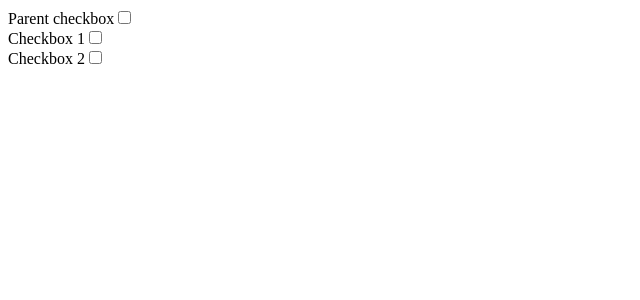
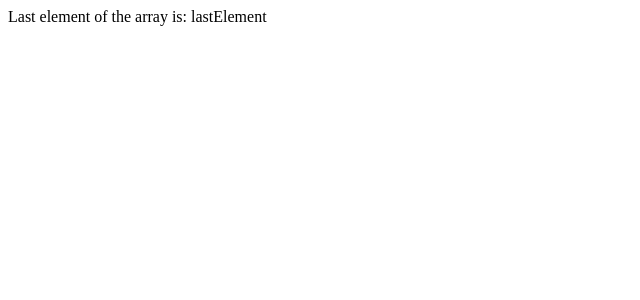
Before and after one commit to ankhzaq/stackoverflow-questions, a React (Create React App) app in the folder reactv17-questions/: page / in a window 1280 px wide. Shown: the top 300 px of the page, without its empty margins (0-640 px from the left). Built offline with nearby package versions, Linux system fonts and the light colour scheme.

Commit message:
feature - question 17

```diff
--- /dev/null
+++ b/reactv17-questions/src/Questions/Question17.jsx
@@ -0,0 +1,35 @@
+/*
+Doc: https://reactjs.org/tutorial/tutorial.html#lifting-state-up
+Question: Pass props and use ID again
+Url: https://stackoverflow.com/questions/71970219/pass-props-and-use-id-again
+ */
+
+import React  from 'react';
+
+function ChildComponent(props) {
+  const { data, passElementFromChild } = props;
+  const lastElement = data[data.length - 1] || null;
+
+  setTimeout(() => {
+    passElementFromChild('this string is what the parent is gonna get');
+  }, 300);
+
+  return (
+    <div>Last element of the array is: {lastElement}</div>
+  );
+}
+
+function Question17() {
+
+  const data = ['firstElement', 'middleElement', 'lastElement']
+
+  const passElementFromChild = (infoFromChild) => {
+    console.log("infoFromChild: ", infoFromChild);
+  }
+
+  return (
+    <ChildComponent data={data} passElementFromChild={passElementFromChild} />
+  );
+}
+
+export default Question17;
--- a/reactv17-questions/src/index.jsx
+++ b/reactv17-questions/src/index.jsx
@@ -1,13 +1,13 @@
 // React imports
 import React from 'react';
 import ReactDOM from 'react-dom';
-import Question16 from './Questions/Question16';
+import Question17 from './Questions/Question17';
 
 // Component
 
 ReactDOM.render(
   <React.StrictMode>
-    <Question16 />
+    <Question17 />
   </React.StrictMode>,
   document.getElementById('root'),
 );
```
